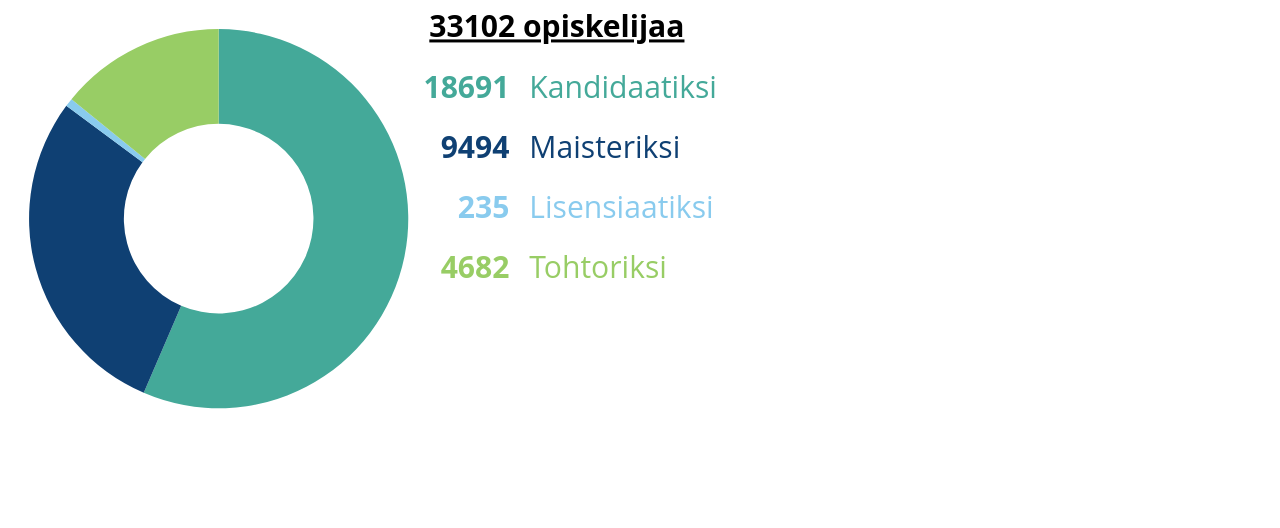
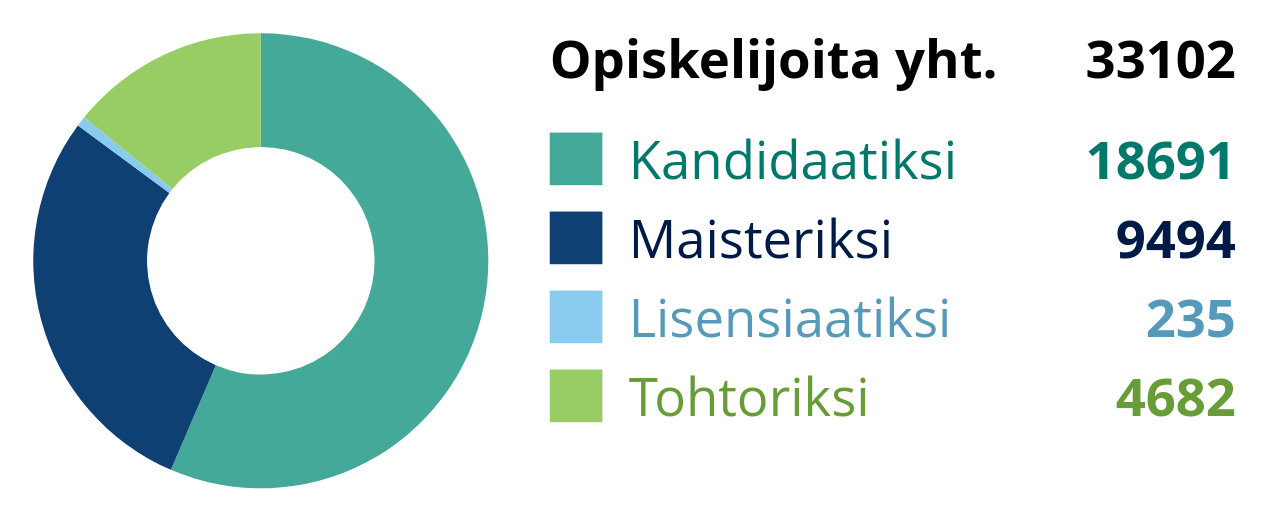
Before and after one commit to UniversityofHelsinki/pie-chart, a website: page index.html in a window 1280 px wide. Drawn offline with nearby package versions, Linux system fonts and the light colour scheme.

Commit message:
Improve layout and design of pie chart

```diff
--- a/app.js
+++ b/app.js
@@ -12,10 +12,10 @@ var sampleData = [{
   'Value': 4682
 }];
 
-pie("#pie-chart", sampleData, 'opiskelijaa');
+pie("#pie-chart", sampleData, 'Opiskelijoita yht.');
 
-// Hover touchista toglettava jotta sinne voidaan laittaa linkkejä,
-// linkistä pääsisi listaukseen jossa näytetään tietoja yhteistyöstä (tutkimukset(?)
+/* *** */
+
 function pie(selector, data, titleText) {
 
   var keys = makeKeys(data);
@@ -23,8 +23,7 @@ function pie(selector, data, titleText) {
   var totalValues = sum(values);
   var normalizedValues = normalize(values, totalValues);
 
-
-  var colors = ["#44a999", "#0f4073", "#89cbee", "#98cd65", "#7b46a2"  ];
+  var colors = ["#44a999", "#0f4073", "#89cbee", "#98cd65", "#7b46a2"];
 
   var color = d3.scale.ordinal().range(colors);
 
@@ -36,7 +35,6 @@ function pie(selector, data, titleText) {
       }
     });
   }
-
 
   function render() {
     var arcTween = function(a) {
@@ -51,19 +49,19 @@ function pie(selector, data, titleText) {
 
     // Measurements
     var width = pie.node().getBoundingClientRect().width;
-    var pieDiameter = width/3;
+    var pieDiameter = width/2.5;
 
-    var legendTextHeight = width/42;
-    var textSpacing = 2 * (legendTextHeight);
+    var legendTextHeight = width/24;
+    var textSpacing = 1.5 * (legendTextHeight);
 
     var topTitleTextHeight = legendTextHeight;
     var topTitleHeight = legendTextHeight * 1.2;
 
-    var legend_x = pieDiameter/2;
+    var legend_x = pieDiameter/1.75;
     var legendHeight = ((textSpacing * data.length) + topTitleHeight ) * 1.05;
     var height = Math.max(pieDiameter, legendHeight);
 
-    var top_y = -height/2.25;
+    var top_y = -height/2.4;
 
     // set the thickness of the inner and outer radii
     var oRadius = pieDiameter / 2 * 0.9;
@@ -71,7 +69,7 @@ function pie(selector, data, titleText) {
 
     var duration = 1000;
 
-    pie.selectAll('svg').remove()
+    pie.selectAll('svg').remove();
 
     var svg = pie
       .append("svg")
@@ -114,17 +112,39 @@ function pie(selector, data, titleText) {
       .data(data)
       .enter();
 
+
+    text.append("rect")
+      .attr("width", legendTextHeight)
+      .attr("height", legendTextHeight)
+      .attr("x", legend_x)
+      .attr("y", function(d, i) {
+        return top_y + (textSpacing * i) + topTitleHeight*1.2 + legendTextHeight/8;
+      })
+      .attr("fill", function(d, i) {
+        return color(i);
+      })
+      .text(function(d) {
+        return d['Title'];
+      })
+      .attr("opacity", 0)
+      .transition()
+      .duration(function(d, i) {
+        return duration - (1 - (i+1)/data.length)*duration;
+      })
+      .attr("opacity", 1) ;
+
+
     text.append("text")
       .style('font-family', 'Open Sans')
       .style('font-weight', 'bold')
       .style('font-size', legendTextHeight + 'px')
-      .attr("x", legend_x + 80)
+      .attr("x", width-legend_x)
       .attr("text-anchor", "end")
       .attr("y", function(d, i) {
-        return top_y + (textSpacing * i) + legendTextHeight + topTitleHeight ;
+        return top_y + (textSpacing * i) + legendTextHeight + topTitleHeight*1.2;
       })
       .attr("fill", function(d, i) {
-        return color(i);
+        return d3.hcl(color(i)).darker(1);
       })
       .text(function(d) {
         return d['Value'];
@@ -140,12 +160,12 @@ function pie(selector, data, titleText) {
       .style('font-family', 'Open Sans')
       .style('font-size', legendTextHeight + 'px')
       .style('font-weight', 'light')
-      .attr("x", legend_x + 100)
+      .attr("x", legend_x + legendTextHeight*1.5)
       .attr("y", function(d, i) {
-        return top_y + (textSpacing * i) + legendTextHeight + topTitleHeight;
+        return top_y + (textSpacing * i) + legendTextHeight + topTitleHeight*1.2;
       })
       .attr("fill", function(d, i) {
-        return color(i);
+        return d3.hcl(color(i)).darker(1);
       })
       .text(function(d) {
         return d['Title'];
@@ -155,16 +175,33 @@ function pie(selector, data, titleText) {
       .duration(function(d, i) {
         return duration - (1 - (i+1)/data.length)*duration;
       })
-      .attr("opacity", 1) ;
+      .attr("opacity", 1);
 
     g.append("text")
       .style('font-family', 'Open Sans')
       .style('font-size', topTitleTextHeight + 'px')
       .style('font-weight', 'bold')
-      .style('text-decoration', 'underline')
       .attr("x", legend_x)
-      .attr("y", top_y + topTitleHeight - topTitleTextHeight)
-      .text(totalValues + ' ' + titleText) ;
+      .attr("y", top_y + topTitleHeight - topTitleTextHeight / 1.5)
+      .text(titleText)
+      .attr("opacity", 0)
+      .transition()
+      .duration(500)
+      .attr("opacity", 1);
+
+    g.append("text")
+      .style('font-family', 'Open Sans')
+      .style('font-size', topTitleTextHeight + 'px')
+      .style('font-weight', 'bold')
+      .attr("x", width - legend_x)
+      .attr("y", top_y + topTitleHeight - topTitleTextHeight / 1.5)
+      .attr("text-anchor", "end")
+      .text(totalValues)
+      .attr("opacity", 0)
+      .transition()
+      .duration(500)
+      .attr("opacity", 1);
+
 
     // add transition to new path
     g.datum(normalizedValues).selectAll("path")
--- a/index.html
+++ b/index.html
@@ -3,7 +3,7 @@
 
 <html>
   <head>
-
+    <link rel="stylesheet" type="text/css" href="pie.css">
   </head>
   <body>
     <div id="pie-chart"></div>
--- /dev/null
+++ b/pie.css
@@ -0,0 +1,3 @@
+#pie-chart {
+  /*width: 600px;*/
+}
```
